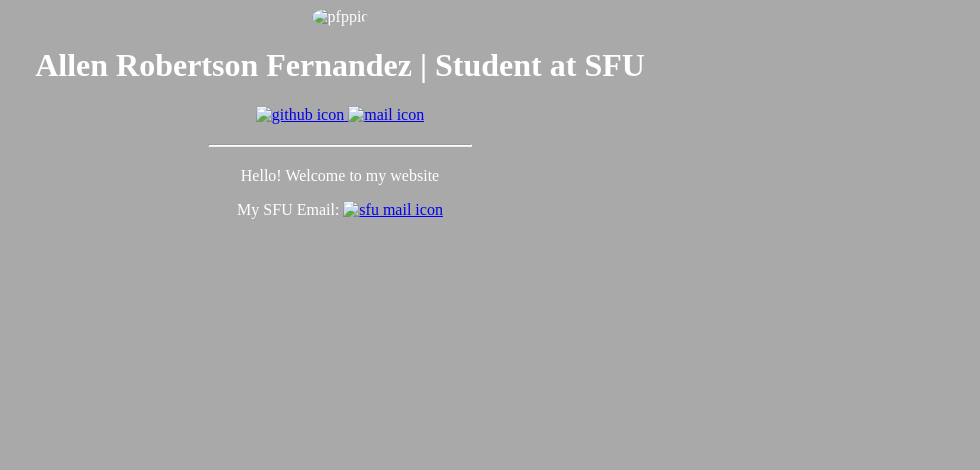
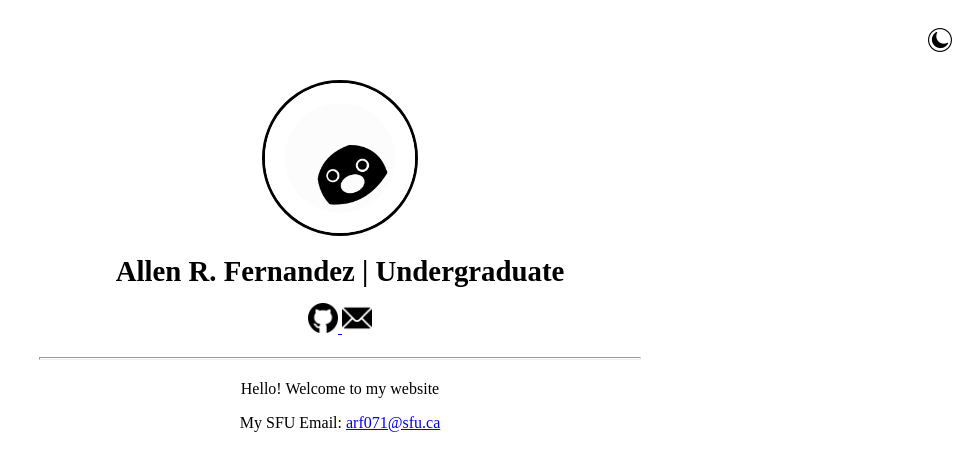
Before and after one commit to arf071/Website, a plain HTML site: page index.html in a window 1280 px wide. Shown: the whole page, without its empty margins (300-1280 px from the left). Drawn offline with Linux system fonts and the light colour scheme.

Commit message:
Created a JS file and added a dark mode toggle button, changed sfu mail icon to a link instead

```diff
--- a/index.html
+++ b/index.html
@@ -1,26 +1,34 @@
 <!-- Tells the browser what verison of HTML to expect -->
 <!DOCTYPE html>
-<html>
+<html lang="en">
     <!-- Head conveys information about the page to the browser -->
     <head>
+        <meta charset="UTF-8">
+        <meta name=""viewport" content="width=device-width, intial-scale=1.0">
         <!-- Explicily tell the HTML file to use the CSS file -->
          <link rel="stylesheet" href="style.css" />
+         <!-- Tell HTML file to use JS file-->
+          <script src="script.js"></script>
     </head>
     <!-- Body holds everything you see in tab/window when you open page -->
     <body>
         <div class="profile">
             <!-- image tag with src attribute, which holds the source URL of an image. A void element (dosen't have any contents) -->
-            <img src="/pfppic.png" alt="pfppic" class="profile-pic">
+            <img src="images/pfppic.png" alt="pfppic" class="profile-pic">
               <!-- h1 tag means the first in a series of heading tags from h1(highest) to h6 (lowest) -->
-            <h1>Allen Robertson Fernandez | Student at SFU</h1>
+            <h1>Allen R. Fernandez | Undergraduate</h1>
             <!-- using image as a link. In this case, a GitHib icon that links to my github profile -->
             <a href="https://github.com/arf071" >
-                <img src="/github.png" alt="github icon" class="profile-icon">
+                <img src="images/github.png" alt="github icon" class="profile-icon">
             </a>
             <a href="mailto:fernandezallen071@gmail.com" >
-                <img src="/mail.png" alt="mail icon" class="profile-icon">
+                <img src="images/mail.png" alt="mail icon" class="profile-icon">
             </a>
 
+            <!-- Dark mode button-->
+            <button id="dark-mode-toggle" class="dark-mode-btn">
+                <img src="images/dark-mode-icon.png" alt="Dark Mode" id="dark-mode-icon">
+            </button>
         </div>
 
         <!-- Divider line-->
@@ -30,9 +38,7 @@
              <!-- p tag means paragraph -->
             <p>Hello! Welcome to my website </p>
             <p>My SFU Email:
-                <a href="mailto:arf7@sfu.ca" >
-                    <img src="/sfu mail.jpg" alt="sfu mail icon" class="sfu-mail-icon">
-                </a>
+                <a href="mailto:arf071@sfu.ca">arf071@sfu.ca</a>
             </p>
         </div>
     </body>
--- /dev/null
+++ b/script.js
@@ -0,0 +1,14 @@
+document.addEventListener('DOMContentLoaded', function() {
+    const darkModeToggle = document.getElementById('dark-mode-toggle');
+
+    // Check for saved preference
+    if (localStorage.getItem('darkMode') === 'true') {
+        document.body.classList.add('dark-mode');
+    }
+
+    // Toggle dark mode
+    darkModeToggle.addEventListener('click', function() {
+        document.body.classList.toggle('dark-mode');
+        localStorage.setItem('darkMode', document.body.classList.contains('dark-mode'));
+    });
+});
--- a/style.css
+++ b/style.css
@@ -1,43 +1,124 @@
 /* Cascading Style Sheets (CSS) is used for styling the tag (or "elements) on a web page */
 /* Image resize, set the width of all image tags to N px (pixels) */
+
+/* Body style */
+body {
+    font-family: 'Times New Roman', serif;
+    background: white;
+    color: black;
+    text-align: center;
+    margin: 0;
+    padding: 20px;
+    transition: background 0.3s ease, color 0.3s ease;
+}
+
+/* Profile Sections */
+.profile {
+    text-align: center;
+    margin-top: 60px; /* Extra space for dark mode button */
+}
+
 .profile-pic {
     width: 150px;
-    border-radius: 50%; /* Make image circular */
+    border-radius: 50%;
+    border: 3px solid black;
+    transition: border-color 0.3s ease;
+}
+
+h1 {
+    margin: 15px 0;
+    font-size: 1.8em;
+}
+
+/* Icon Sections */
+.social-links {
+    display: flex;
+    justify-content: center;
+    gap: 15px;
+    margin: 20px 0;
 }
 
 .profile-icon {
     width: 30px;
     height: 30px;
+    transition: transform 0.3s ease;
 }
 
-.sfu-mail-icon {
-    width: 91px; /*273/3 = 91px, 67/3 = 22*/
-    height: 22px;
+.profile-icon:hover {
+    transform: scale(1.1);
 }
 
-
-.profile {
-    text-align: center
-
-}
-
+/* Divider */
 .divider {
     height: 1px;
     background-color: white;
-    margin: 20px 500px 20px 500px;
-
+    margin: 20px auto;
+    width: 80%;
+    max-width: 600px;
+    transition: background-color 0.3s ease;
 }
 
-/* Center-align the entire body section */
+/* Main content */
 .main-content {
     text-align: center;
+    margin: 0 auto;
+    max-width: 800px;
+    padding: 0 20px;
 }
 
-body {
-    text-align: center;
-    /* another attribute, font-familiy, to the body rule, and set the value */
-    font-family: 'Times New Roman';
-    /* more attributes */
-    background: darkgray;
-    color: white;
+/* Dark mode toggle */
+.dark-mode-btn {
+    position: fixed;
+    top: 20px;
+    right: 20px;
+    width: 40px;
+    height: 40px;
+    border-radius: 50%;
+    background: rgba(255, 255, 255, 0.2);
+    border: none;
+    cursor: pointer;
+    display: flex;
+    align-items: center;
+    justify-content: center;
+    z-index: 1000;
+    transition: all 0.3s ease;
+    padding: 0;
 }
+
+.dark-mode-btn:hover {
+    background: rgba(255, 255, 255, 0.3);
+}
+
+.dark-mode-icon {
+    width: 24px;
+    height: 24px;
+    object-fit: contain;
+    filter: invert(0.8);
+    transition: all 0.3s ease;
+}
+
+/* Dark mode body */
+body.dark-mode {
+    background: #121212;
+    color: #e0e0e0;
+}
+
+body.dark-mode .divider {
+    background-color: #444;
+}
+
+body.dark-mode .profile-pic {
+    border-color: #666;
+}
+
+body.dark-mode .dark-mode-btn {
+    background: rgba(0, 0, 0, 0.2);
+}
+
+body.dark-mode .dark-mode-btn:hover {
+    background: rgba(0, 0, 0, 0.3);
+}
+
+body.dark-mode .dark-mode-icon {
+    filter: invert(1);
+}
```
Also changed, not shown: images/dark-mode-icon.png (added), images/sfu mail.jpg (deleted).
